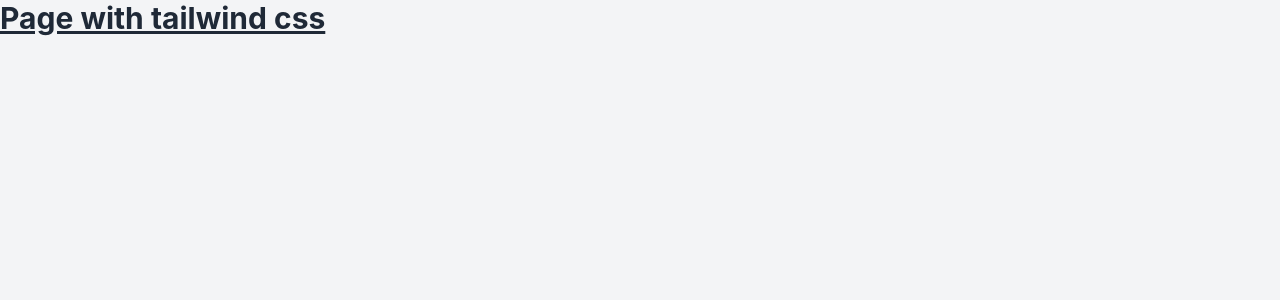
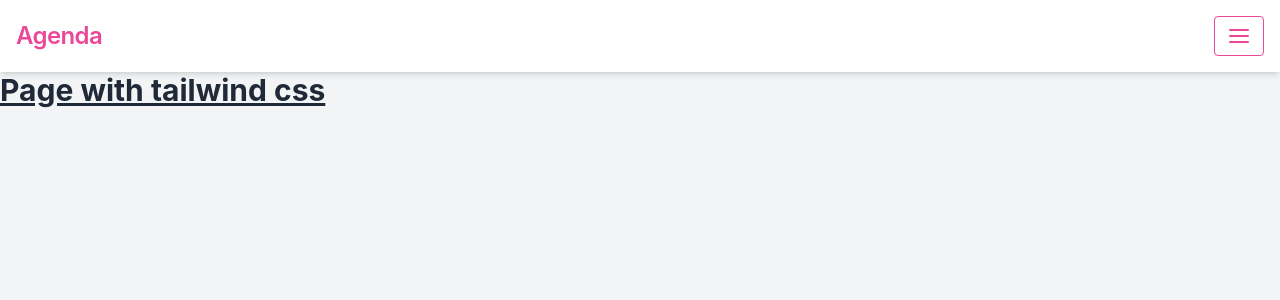
Before and after one commit to valdenirtrevisan/template-app-next, a Next.js app: page / in a window 1280 px wide. Shown: the top 300 px of the page. Built offline with nearby package versions, Linux system fonts and the light colour scheme.

Commit message:
adicionado plop para gerar componentes e os componentes de menu e botão

```diff
--- a/package.json
+++ b/package.json
@@ -7,17 +7,22 @@
     "build": "next build",
     "start": "next start",
     "lint": "next lint",
+    "generate": "yarn plop --plopfile ./generators/plopfile.js",
     "upgrade": "yarn upgrade-interactive --latest"
   },
   "dependencies": {
     "@types/node": "18.16.3",
     "@types/react": "18.2.5",
     "@types/react-dom": "18.2.3",
+    "clsx": "^2.0.0",
     "eslint": "^8.39.0",
     "eslint-config-next": "13.3.4",
     "next": "^13.5.3",
+    "plop": "^4.0.0",
     "react": "18.2.0",
     "react-dom": "18.2.0",
+    "react-feather": "^2.0.10",
+    "tailwind-merge": "^1.14.0",
     "typescript": "5.0.4"
   },
   "devDependencies": {
--- a/src/app/layout.tsx
+++ b/src/app/layout.tsx
@@ -1,3 +1,4 @@
+import { Navbar } from '@/ui/components';
 import '../styles/globals.css';
 import { Metadata } from 'next';
 
@@ -13,7 +14,10 @@
 }) {
   return (
     <html lang="en">
-      <body>{children}</body>
+      <body>
+        <Navbar />
+        {children}
+      </body>
     </html>
   );
 }
--- /dev/null
+++ b/src/ui/components/Button.tsx
@@ -0,0 +1,46 @@
+import { ForwardRefRenderFunction, forwardRef } from 'react';
+import { cn } from '@/ui/libs';
+import { Loader } from 'react-feather';
+
+type ButtonProps = React.ButtonHTMLAttributes<HTMLButtonElement> & {
+  variant?: 'primary' | 'secondary';
+  loading?: boolean;
+};
+
+const ButtonRef: ForwardRefRenderFunction<HTMLButtonElement, ButtonProps> = (
+  {
+    children,
+    variant = 'primary',
+    loading = false,
+    disabled,
+    ...rest
+  }: ButtonProps,
+  ref,
+) => {
+  return (
+    <button
+      ref={ref}
+      {...rest}
+      disabled={disabled || loading}
+      className={cn(
+        'flex h-10 items-center justify-center gap-x-2 rounded px-3 text-center font-semibold transition-all disabled:cursor-not-allowed',
+        {
+          'bg-pink-500 text-white hover:bg-pink-700 disabled:bg-zinc-300':
+            variant === 'primary',
+          'border border-pink-500 bg-transparent text-pink-500 hover:border-pink-700 hover:text-pink-700 disabled:border-zinc-300 disabled:text-zinc-300':
+            variant === 'secondary',
+        },
+      )}
+    >
+      {loading ? (
+        <div className="w-min animate-spin">
+          <Loader />
+        </div>
+      ) : (
+        <>{children}</>
+      )}
+    </button>
+  );
+};
+
+export const Button = forwardRef(ButtonRef);
--- /dev/null
+++ b/src/ui/components/Navbar.tsx
@@ -0,0 +1,79 @@
+'use client';
+
+import { Button } from './Button';
+import { useState } from 'react';
+import Link from 'next/link';
+import { Menu, X } from 'react-feather';
+import { cn } from '@/ui/libs';
+
+const routes = [
+  {
+    routes: [
+      {
+        title: 'Agendamentos',
+        url: '/agendamentos',
+      },
+      { title: 'Clientes', url: '/clientes' },
+      {
+        title: 'Serviços',
+        url: '/servicos',
+      },
+      {
+        title: 'Funcionários',
+        url: '/funcionarios',
+      },
+    ],
+  },
+];
+
+export const Navbar = () => {
+  const [openSideBar, setOpenSideBar] = useState(false);
+
+  function handleDrawer() {
+    setOpenSideBar(!openSideBar);
+  }
+
+  return (
+    <>
+      {/* Navbar */}
+      <div className="flex items-center justify-between bg-white p-4 shadow-md">
+        <h1 className="text-center text-2xl font-semibold leading-tight tracking-tight text-pink-500">
+          Agenda
+        </h1>
+        <Button variant="secondary" onClick={handleDrawer}>
+          <Menu size={24} />
+        </Button>
+      </div>
+      {/* Navegação */}
+      <div
+        className={cn([
+          'fixed left-0 top-0 z-20 h-full w-full bg-gray-200 p-5 transition-all duration-500',
+          { '-translate-x-full': !openSideBar },
+          { '-translate-x-0': openSideBar },
+        ])}
+      >
+        <div className="mb-4 flex items-center justify-between">
+          <p className="text-2xl font-bold text-gray-500">Navegação</p>
+          <Button variant="secondary" onClick={handleDrawer}>
+            <X size={24} />
+          </Button>
+        </div>
+
+        {routes.map((route, index) => (
+          <div className="sidebar-section" key={index}>
+            {route.routes.map((item) => (
+              <Link
+                href={item.url}
+                key={item.url}
+                onClick={handleDrawer}
+                className="group mb-2 flex items-center gap-4 rounded-lg p-2 font-medium text-gray-900 hover:bg-gray-100 dark:text-white dark:hover:bg-gray-700"
+              >
+                <p>{item.title}</p>
+              </Link>
+            ))}
+          </div>
+        ))}
+      </div>
+    </>
+  );
+};
--- /dev/null
+++ b/src/ui/components/index.ts
@@ -0,0 +1,3 @@
+// IMPORT MODULE FILES
+export * from './Button';
+export * from './Navbar';
--- /dev/null
+++ b/src/ui/libs/index.ts
@@ -0,0 +1 @@
+export * from './utils';
--- /dev/null
+++ b/src/ui/libs/utils.ts
@@ -0,0 +1,6 @@
+import { ClassValue, clsx } from 'clsx';
+import { twMerge } from 'tailwind-merge';
+
+export const cn = (...inputs: ClassValue[]) => {
+  return twMerge(clsx(inputs));
+};
```
Also changed, not shown: generators/plopfile.js (added, +26 -0 lines), 2 other files (tests, documents, lock files or other folders).
